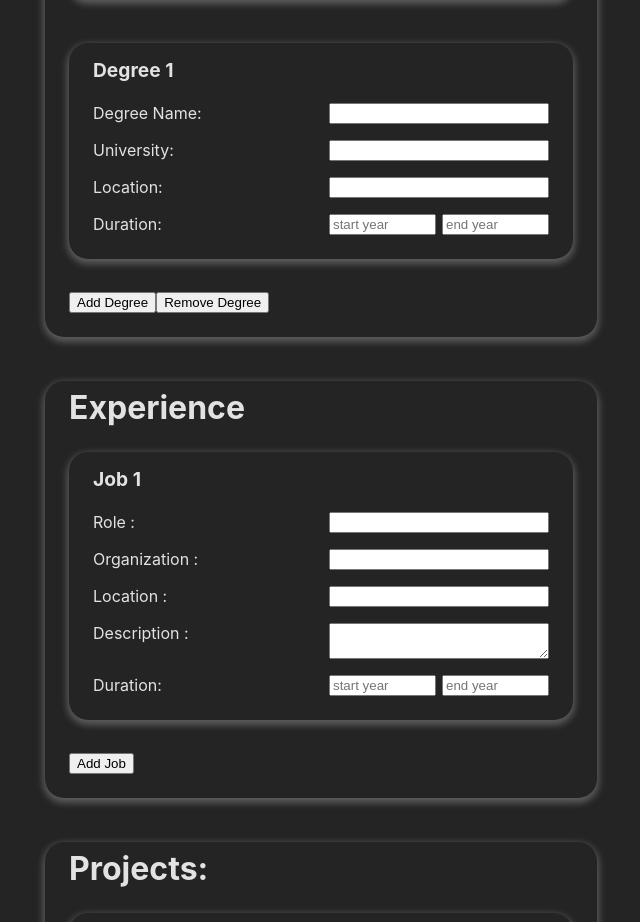
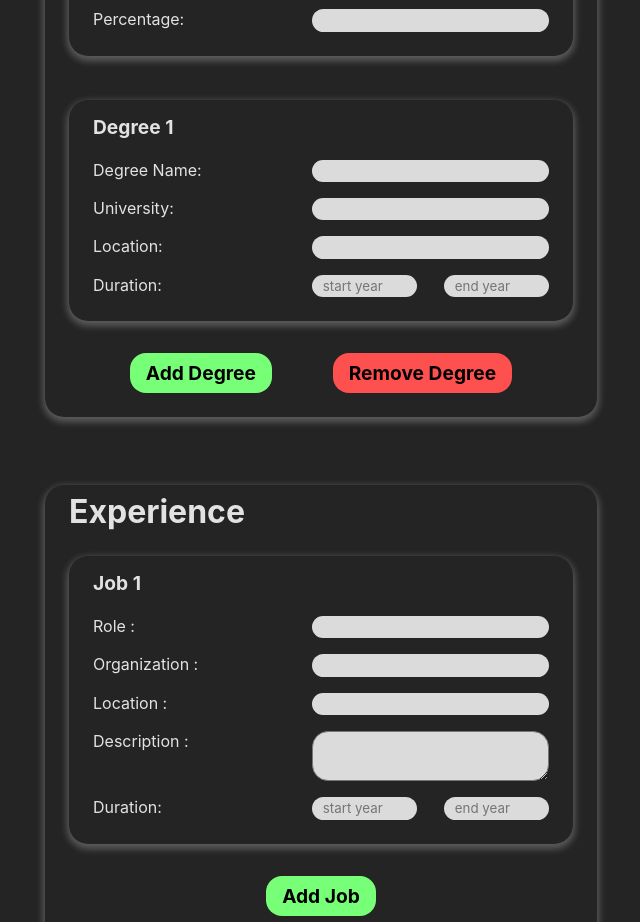
Before and after one commit to haze-09/buildCV, a React (Vite) app: page / in a window 1280 px wide. Shown: the part 970-1892 px from the top of the page, without its empty margins (319-959 px from the left). Built offline with nearby package versions, Linux system fonts and the light colour scheme.

Commit message:
form styling done

```diff
--- a/src/components/form.jsx
+++ b/src/components/form.jsx
@@ -13,7 +13,9 @@ function Form() {
       <Experience />
       <Projects />
       <Skills />
-      <button type="submit">Build</button>
+      <div className="buttons">
+        <button type="submit">Build</button>
+      </div>
     </form>
   );
 }
--- a/src/components/form/education.jsx
+++ b/src/components/form/education.jsx
@@ -71,7 +71,7 @@ function Education() {
 
   return (
     <fieldset>
-      <legend id="educationForm">Education</legend>
+      <legend id="educationForm">Education:</legend>
       <School grade={10} />
       <School grade={12} />
 
@@ -79,8 +79,8 @@ function Education() {
         <UniversityDegree key={index} index={index} />
       ))}
 
-      <div>
-        <button type="button" onClick={addDegree}>
+      <div className="buttons">
+        <button type="button"  onClick={addDegree}>
           Add Degree
         </button>
 
--- a/src/components/form/experience.jsx
+++ b/src/components/form/experience.jsx
@@ -51,15 +51,16 @@ function Experience() {
       {jobs.map((_, index) => (
         <Job key={index} index={index} />
       ))}
+      <div className="buttons">
         <button type="button" onClick={addJob}>
           Add Job
         </button>
-
         {jobs.length > 1 && (
           <button type="button" onClick={removeJob}>
             Remove Job
           </button>
         )}
+      </div>
     </fieldset>
   );
 }
--- a/src/components/form/personal.jsx
+++ b/src/components/form/personal.jsx
@@ -1,7 +1,7 @@
 function Personal() {
   return (
     <fieldset>
-      <legend> Personal Info</legend>
+      <legend> Personal Info:</legend>
 
       <div className="twoCol">
         <label htmlFor="phoneNumber"> Phone Number:</label>
--- a/src/components/form/projects.jsx
+++ b/src/components/form/projects.jsx
@@ -43,15 +43,16 @@ function Projects() {
       {projects.map((_, index) => (
         <Proj key={index} index={index} />
       ))}
+      <div className="buttons">
         <button type="button" onClick={addProj}>
           Add Project
         </button>
-
         {projects.length > 1 && (
           <button type="button" onClick={removeProj}>
             Remove Project
           </button>
         )}
+      </div>
     </fieldset>
   );
 }
--- a/src/styles/form.css
+++ b/src/styles/form.css
@@ -1,7 +1,11 @@
+form {
+  display: grid;
+  margin-bottom: 2rem;
+}
+
 fieldset {
   border: none;
   border-radius: 1.2rem;
-  /* margin: 2rem; */
   gap: 1rem;
   padding: 2rem;
   box-shadow: 0px 3px 7px 2px rgba(222, 222, 222, 0.3);
@@ -10,6 +14,7 @@ fieldset {
 .twoCol {
   display: grid;
   grid-template-columns: repeat(2, 1fr);
+  justify-content: center;
   margin-top: 1.5rem;
   gap: 1rem;
 }
@@ -38,7 +43,51 @@ legend {
 }
 
 .duration > input {
-  width: 45%;
+  width: 35%;
+}
+
+.buttons {
+  display: flex;
+  justify-content: space-evenly;
+}
+
+button{
+  padding: 0.5rem 1rem;
+  border-radius: 1rem;
+  font-family: inherit;
+  font-size: 1.2rem;
+  font-weight: 700;
+  border: none;
+  cursor: pointer;
+  transition: transform 0.27s ease;
+}
+
+button:hover{
+    transform: scale(1.15);
+}
+
+.buttons>:nth-child(1) {
+    background: rgb(120, 255, 120);
+}
+
+.buttons>:nth-child(2){
+    background: rgb(255, 80, 80);
+}
+
+input{
+    border-radius: 1rem;
+    border: none;
+    padding:  0.2rem 0.7rem;
+    background: rgb(219, 219, 219);
+    font-family: inherit;
+}
+
+textarea{
+    resize: vertical;
+    font-family: inherit;
+    border-radius: 1rem;
+    padding: 0.5rem;
+    background: rgb(219, 219, 219);
 }
 
 @media (max-width: 400px) {
```
Lines whose indentation alone changed are shown as unchanged.
